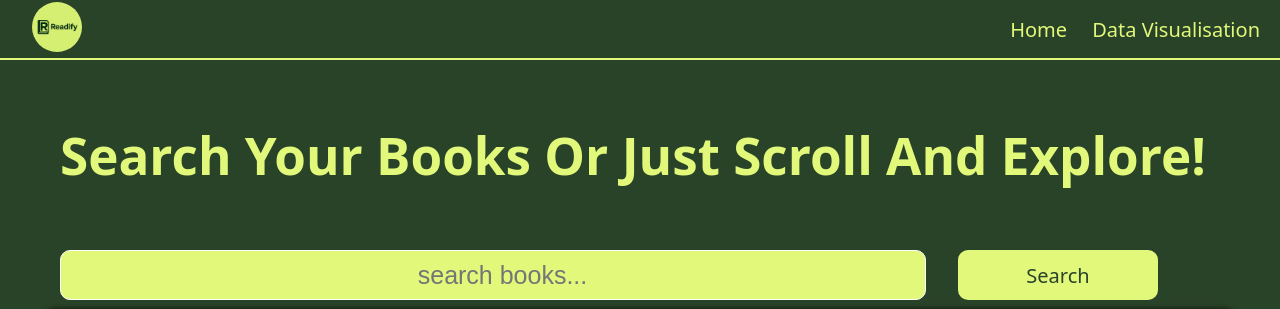
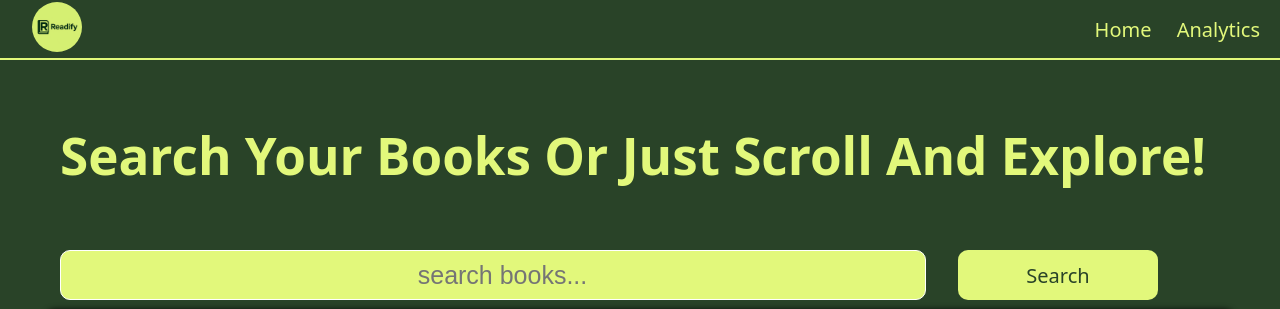
Before and after one commit to Oumarzeini/Readify, a Flask app: page /books in a window 1280 px wide. Shown: the top 309 px of the page. Run offline with Flask 3, Linux system fonts and the light colour scheme; data comes from the database, SQL or seed files in the repository.

Commit message:
setting "analytics"

```diff
--- a/templates/books.html
+++ b/templates/books.html
@@ -15,7 +15,7 @@
         <nav>
             <ul>
                 <li><a href="/">Home</a></li>
-                <li><a href="/data">Data Visualisation</a></li>
+                <li><a href="/data">Analytics</a></li>
             </ul>
         </nav>
     </header>
--- a/templates/index.html
+++ b/templates/index.html
@@ -32,7 +32,7 @@
     </div>
 
 
-    <button onclick="window.location.href='/books'">Continue</a></button>
+    <button style="cursor: pointer;" onclick="window.location.href='/books'">Continue</a></button>
 
 
 
```
